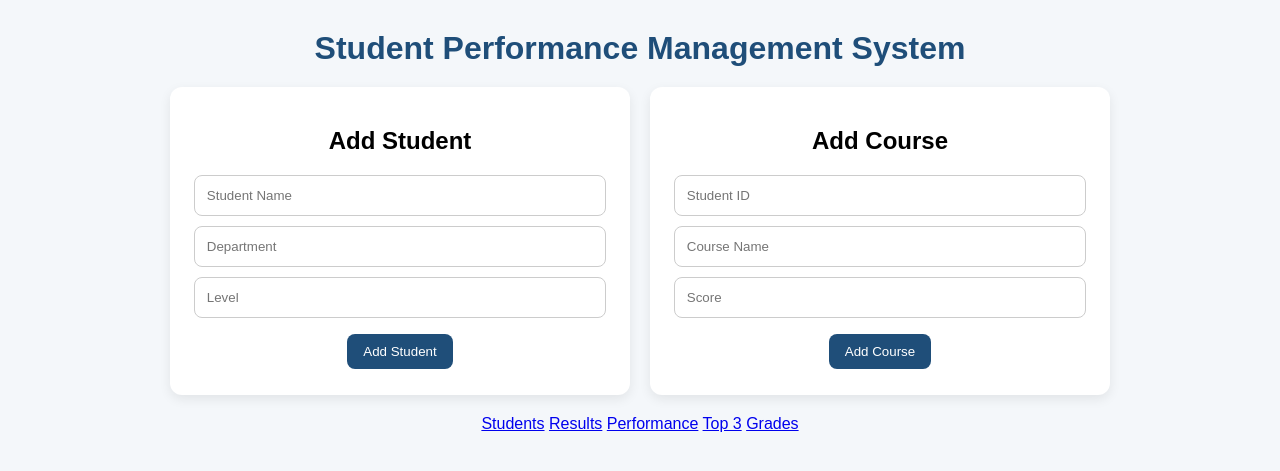
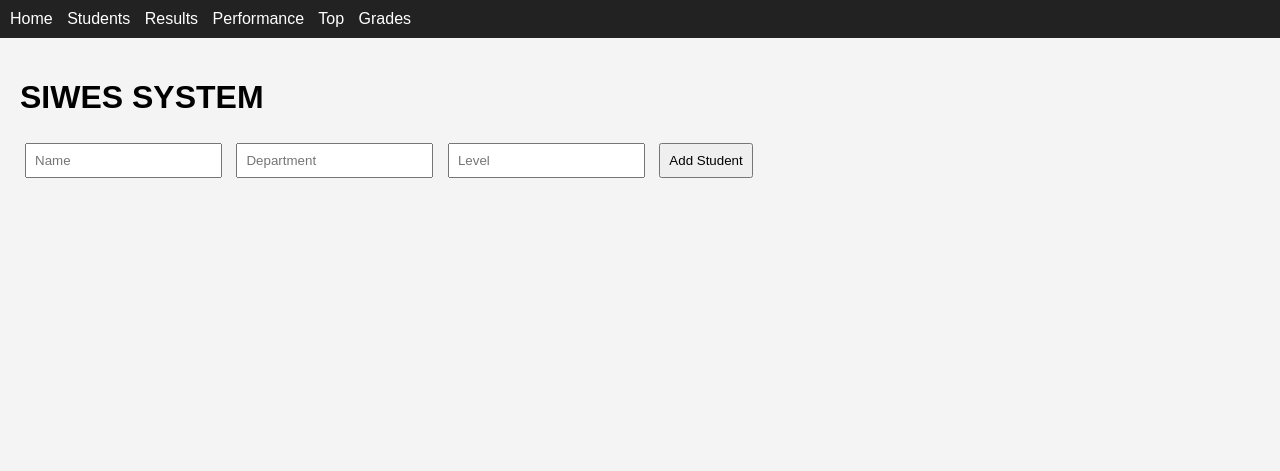
Before and after one commit to Lamxzy/sahab101, a Flask app: page / in a window 1280 px wide. Shown: the top 471 px of the page. Run offline with Flask 3, Linux system fonts and the light colour scheme; some libraries are stand-ins or nearby versions.

Commit message:
final full rebuild system

```diff
--- a/app.py
+++ b/app.py
@@ -1,22 +1,32 @@
-# app.py
 import os
 import psycopg2
-from flask import Flask, render_template, request, redirect
+from flask import Flask, render_template, request, redirect, url_for
 
 app = Flask(__name__)
 
-# ---------------- DATABASE CONNECTION ---------------- #
+# ================= DATABASE ================= #
 def connect():
-    return psycopg2.connect(os.environ["DATABASE_URL"])
+    return psycopg2.connect(os.environ["DATABASE_URL"], sslmode="require")
 
 
-# ---------------- HOME ---------------- #
+# ================= HOME ================= #
 @app.route("/")
 def home():
     return render_template("index.html")
 
 
-# ---------------- STUDENT MANAGEMENT ---------------- #
+# ================= STUDENTS ================= #
+@app.route("/students")
+def students():
+    conn = connect()
+    cur = conn.cursor()
+    cur.execute("SELECT * FROM students ORDER BY student_id")
+    data = cur.fetchall()
+    cur.close()
+    conn.close()
+    return render_template("students.html", students=data)
+
+
 @app.route("/add_student", methods=["POST"])
 def add_student():
     name = request.form["name"]
@@ -35,21 +45,23 @@ def add_student():
     cur.close()
     conn.close()
 
-    return redirect("/students")
+    return redirect(url_for("students"))
 
 
-@app.route("/students")
-def view_students():
+@app.route("/delete_student/<int:student_id>")
+def delete_student(student_id):
     conn = connect()
     cur = conn.cursor()
 
-    cur.execute("SELECT * FROM students ORDER BY student_id")
-    rows = cur.fetchall()
+    # FIX: remove child records first
+    cur.execute("DELETE FROM courses WHERE student_id = %s", (student_id,))
+    cur.execute("DELETE FROM students WHERE student_id = %s", (student_id,))
 
+    conn.commit()
     cur.close()
     conn.close()
 
-    return render_template("students.html", students=rows)
+    return redirect(url_for("students"))
 
 
 @app.route("/update_student/<int:student_id>", methods=["GET", "POST"])
@@ -58,22 +70,23 @@ def update_student(student_id):
     cur = conn.cursor()
 
     if request.method == "POST":
-        new_name = request.form["name"]
-        new_department = request.form["department"]
-        new_level = request.form["level"]
+        name = request.form["name"]
+        department = request.form["department"]
+        level = request.form["level"]
 
         cur.execute("""
             UPDATE students
-            SET name = %s, department = %s, level = %s
-            WHERE student_id = %s
-        """, (new_name, new_department, new_level, student_id))
+            SET name=%s, department=%s, level=%s
+            WHERE student_id=%s
+        """, (name, department, level, student_id))
 
         conn.commit()
         cur.close()
         conn.close()
-        return redirect("/students")
 
-    cur.execute("SELECT * FROM students WHERE student_id = %s", (student_id,))
+        return redirect(url_for("students"))
+
+    cur.execute("SELECT * FROM students WHERE student_id=%s", (student_id,))
     student = cur.fetchone()
 
     cur.close()
@@ -82,22 +95,7 @@ def update_student(student_id):
     return render_template("update_student.html", student=student)
 
 
-@app.route("/delete_student/<int:student_id>")
-def delete_student(student_id):
-    conn = connect()
-    cur = conn.cursor()
-
-    cur.execute("DELETE FROM courses WHERE student_id = %s", (student_id,))
-    cur.execute("DELETE FROM students WHERE student_id = %s", (student_id,))
-
-    conn.commit()
-    cur.close()
-    conn.close()
-
-    return redirect("/students")
-
-
-# ---------------- COURSE MANAGEMENT ---------------- #
+# ================= COURSES ================= #
 @app.route("/add_course", methods=["POST"])
 def add_course():
     student_id = request.form["student_id"]
@@ -116,99 +114,90 @@ def add_course():
     cur.close()
     conn.close()
 
-    return redirect("/results")
+    return redirect(url_for("results"))
 
 
 @app.route("/results")
-def view_results():
+def results():
+    conn = connect()
+    cur = conn.cursor()
+
+    cur.execute("""
+        SELECT s.name, c.course_name, c.score
+        FROM students s
+        JOIN courses c ON s.student_id = c.student_id
+        ORDER BY s.name
+    """)
+
+    data = cur.fetchall()
+
+    cur.close()
+    conn.close()
+
+    return render_template("results.html", results=data)
+
+
+# ================= PERFORMANCE ================= #
+@app.route("/performance")
+def performance():
     conn = connect()
     cur = conn.cursor()
 
     cur.execute("""
         SELECT
             s.name,
-            c.course_name,
-            c.score
+            SUM(c.score) AS total,
+            AVG(c.score) AS avg,
+            RANK() OVER (ORDER BY SUM(c.score) DESC) AS rank
         FROM students s
-        JOIN courses c
-        ON s.student_id = c.student_id
-        ORDER BY s.name;
+        JOIN courses c ON s.student_id = c.student_id
+        GROUP BY s.student_id
+        ORDER BY rank
     """)
 
-    rows = cur.fetchall()
+    data = cur.fetchall()
 
     cur.close()
     conn.close()
 
-    return render_template("results.html", results=rows)
+    return render_template("performance.html", rows=data)
 
 
-# ---------------- ANALYTICS ---------------- #
-@app.route("/performance")
-def performance_report():
+# ================= TOP STUDENTS ================= #
+@app.route("/top")
+def top():
     conn = connect()
     cur = conn.cursor()
 
     cur.execute("""
-        SELECT
-            s.name,
-            SUM(c.score) AS total_score,
-            AVG(c.score) AS avg_score,
-            RANK() OVER (ORDER BY SUM(c.score) DESC) AS ranking
+        SELECT s.name, SUM(c.score) AS total
         FROM students s
-        JOIN courses c
-        ON s.student_id = c.student_id
-        GROUP BY s.student_id, s.name
-        ORDER BY ranking;
+        JOIN courses c ON s.student_id = c.student_id
+        GROUP BY s.student_id
+        ORDER BY total DESC
+        LIMIT 3
     """)
 
-    rows = cur.fetchall()
+    data = cur.fetchall()
 
     cur.close()
     conn.close()
 
-    return render_template("performance.html", rows=rows)
+    return render_template("top_students.html", rows=data)
 
 
-@app.route("/top_students")
-def top_students():
+# ================= GRADES ================= #
+@app.route("/grades")
+def grades():
     conn = connect()
     cur = conn.cursor()
 
     cur.execute("""
-        SELECT
-            s.name,
-            SUM(c.score) AS total_score
-        FROM students s
-        JOIN courses c
-        ON s.student_id = c.student_id
-        GROUP BY s.student_id, s.name
-        ORDER BY total_score DESC
-        LIMIT 3;
-    """)
-
-    rows = cur.fetchall()
-
-    cur.close()
-    conn.close()
-
-    return render_template("top_students.html", rows=rows)
-
-
-@app.route("/grades")
-def grade_report():
-    conn = connect()
-    cur = conn.cursor()
-
-    cur.execute("""
-        WITH student_avg AS (
-            SELECT
-                s.name,
-                AVG(c.score) AS avg_score
+        WITH avg_table AS (
+            SELECT s.name, AVG(c.score) AS avg_score
             FROM students s
-            JOIN courses c
-            ON s.student_id = c.student_id
-            GROUP BY s.student_id, s.name
+            JOIN courses c ON s.student_id = c.student_id
+            GROUP BY s.student_id
         )
         SELECT
             name,
@@ -219,21 +208,18 @@ def grade_report():
                 WHEN avg_score >= 70 THEN 'C'
                 ELSE 'F'
             END AS grade
-        FROM student_avg
-        ORDER BY avg_score DESC;
+        FROM avg_table
+        ORDER BY avg_score DESC
     """)
 
-    rows = cur.fetchall()
+    data = cur.fetchall()
 
     cur.close()
     conn.close()
 
-    return render_template("grades.html", rows=rows)
+    return render_template("grades.html", rows=data)
 
 
-# ---------------- RUN APP ---------------- #
+# ================= RUN ================= #
 if __name__ == "__main__":
-    app.run(
-        host="0.0.0.0",
-        port=int(os.environ.get("PORT", 5000))
-    )
+    app.run(host="0.0.0.0", port=int(os.environ.get("PORT", 5000)))
--- a/static/style.css
+++ b/static/style.css
@@ -1,93 +1,36 @@
-/* static/style.css */
 body {
-    font-family: Arial, sans-serif;
-    background: #f4f7fa;
+    font-family: Arial;
     margin: 0;
-    padding: 0;
+    background: #f4f4f4;
+}
+
+.nav {
+    background: #222;
+    padding: 10px;
+}
+
+.nav a {
+    color: white;
+    margin-right: 10px;
+    text-decoration: none;
 }
 
 .container {
-    width: 85%;
-    margin: 30px auto;
-    text-align: center;
-}
-
-h1 {
-    color: #1f4e79;
-    margin-bottom: 20px;
-}
-
-.grid {
-    display: flex;
-    gap: 20px;
-    justify-content: center;
-    flex-wrap: wrap;
-}
-
-.card {
-    background: white;
     padding: 20px;
-    width: 420px;
-    border-radius: 12px;
-    box-shadow: 0 4px 12px rgba(0,0,0,0.08);
-}
-
-input {
-    display: block;
-    width: 92%;
-    padding: 12px;
-    margin: 10px auto;
-    border: 1px solid #ccc;
-    border-radius: 8px;
-}
-
-button, .btn {
-    background: #1f4e79;
-    color: white;
-    border: none;
-    padding: 10px 16px;
-    border-radius: 8px;
-    cursor: pointer;
-    text-decoration: none;
-    display: inline-block;
-    margin: 6px;
-}
-
-button:hover, .btn:hover {
-    background: #163a5c;
-}
-
-.btn.small {
-    padding: 6px 10px;
-    font-size: 13px;
-}
-
-.btn.danger {
-    background: #c0392b;
-}
-
-.btn.danger:hover {
-    background: #922b21;
-}
-
-.links {
-    margin-top: 20px;
 }
 
 table {
     width: 100%;
+    background: white;
     border-collapse: collapse;
-    background: white;
-    margin-top: 20px;
-    box-shadow: 0 4px 12px rgba(0,0,0,0.08);
 }
 
 th, td {
-    padding: 12px;
-    border: 1px solid #ddd;
+    border: 1px solid #ccc;
+    padding: 10px;
 }
 
-th {
-    background: #1f4e79;
-    color: white;
+input, button {
+    padding: 8px;
+    margin: 5px;
 }
--- /dev/null
+++ b/templates/base.html
@@ -0,0 +1,23 @@
+<!DOCTYPE html>
+<html>
+<head>
+    <title>SIWES System</title>
+    <link rel="stylesheet" href="/static/style.css">
+</head>
+<body>
+
+<div class="nav">
+    <a href="/">Home</a>
+    <a href="/students">Students</a>
+    <a href="/results">Results</a>
+    <a href="/performance">Performance</a>
+    <a href="/top">Top</a>
+    <a href="/grades">Grades</a>
+</div>
+
+<div class="container">
+    {% block content %}{% endblock %}
+</div>
+
+</body>
+</html>
--- a/templates/index.html
+++ b/templates/index.html
@@ -1,45 +1,13 @@
-<!-- templates/index.html -->
-<!DOCTYPE html>
-<html lang="en">
-<head>
-    <meta charset="UTF-8">
-    <meta name="viewport" content="width=device-width, initial-scale=1.0">
-    <title>SIWES System</title>
-    <link rel="stylesheet" href="{{ url_for('static', filename='style.css') }}">
-</head>
-<body>
-<div class="container">
-    <h1>Student Performance Management System</h1>
+{% extends 'base.html' %}
+{% block content %}
 
-    <div class="grid">
-        <div class="card">
-            <h2>Add Student</h2>
-            <form action="/add_student" method="POST">
-                <input type="text" name="name" placeholder="Student Name" required>
-                <input type="text" name="department" placeholder="Department" required>
-                <input type="text" name="level" placeholder="Level" required>
-                <button type="submit">Add Student</button>
-            </form>
-        </div>
+<h1>SIWES SYSTEM</h1>
 
-        <div class="card">
-            <h2>Add Course</h2>
-            <form action="/add_course" method="POST">
-                <input type="number" name="student_id" placeholder="Student ID" required>
-                <input type="text" name="course_name" placeholder="Course Name" required>
-                <input type="number" name="score" placeholder="Score" required>
-                <button type="submit">Add Course</button>
-            </form>
-        </div>
-    </div>
+<form method="POST" action="/add_student">
+    <input name="name" placeholder="Name" required>
+    <input name="department" placeholder="Department" required>
+    <input name="level" placeholder="Level" required>
+    <button type="submit">Add Student</button>
+</form>
 
-    <div class="links">
-        <a href="/students">Students</a>
-        <a href="/results">Results</a>
-        <a href="/performance">Performance</a>
-        <a href="/top_students">Top 3</a>
-        <a href="/grades">Grades</a>
-    </div>
-</div>
-</body>
-</html>
+{% endblock %}
```
Also changed, not shown: templates/grades.html (+19 -26 lines), templates/performance.html (+20 -27 lines), templates/results.html (+20 -20 lines), templates/students.html (+26 -33 lines), templates/top_students.html (+12 -19 lines), templates/update_student.html (+13 -23 lines).
